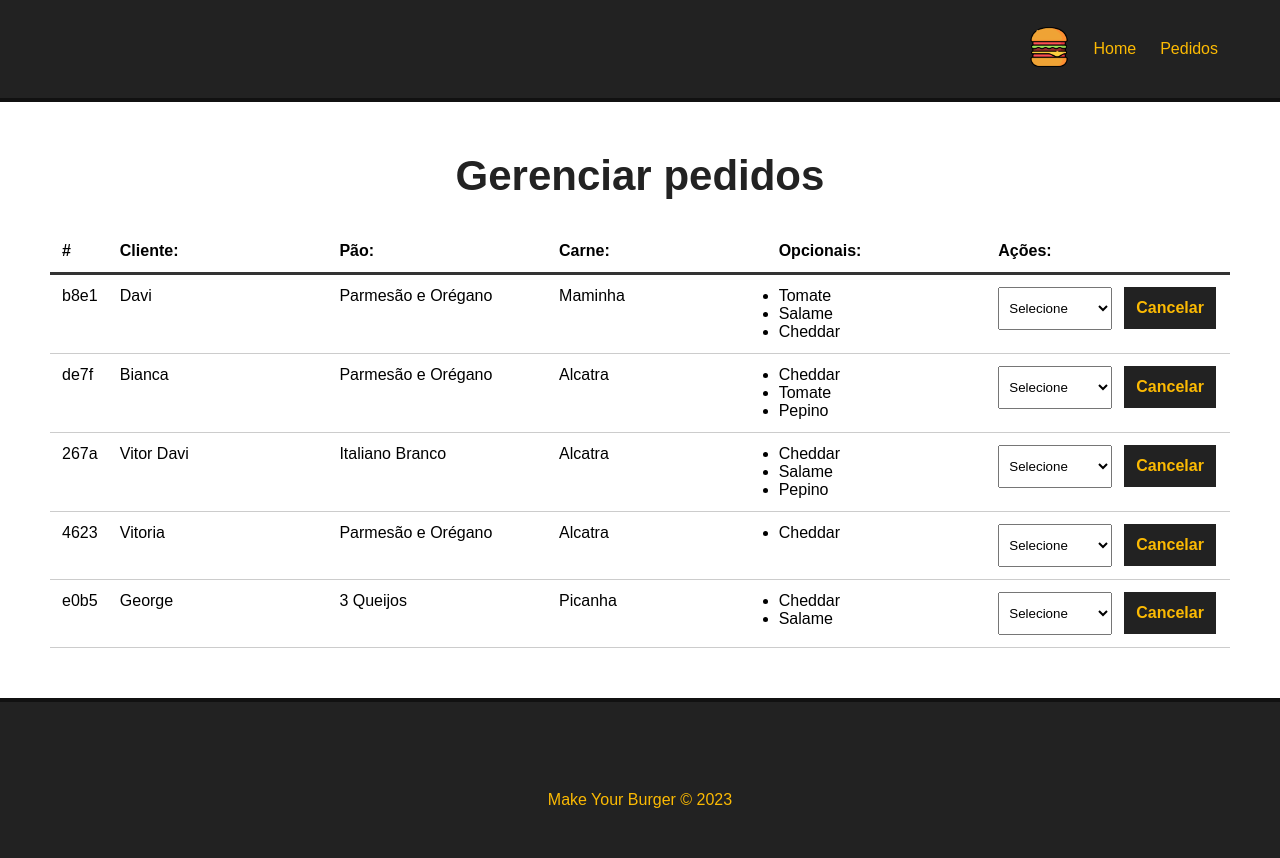
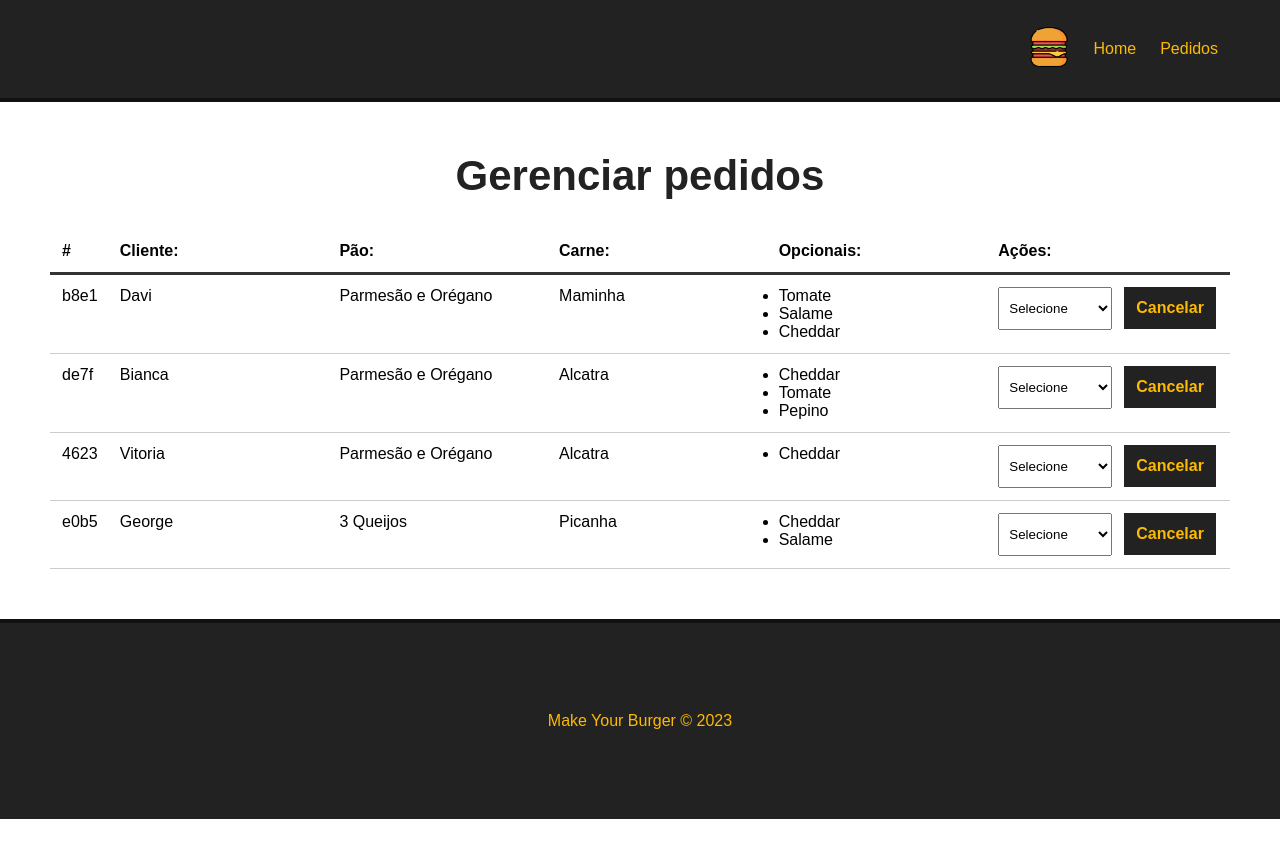
Before and after one commit to vitordavips/Make_Your_Burger, a Vue app: page /pedidos in a window 1280 px wide. Shown: the top 858 px of the page. After the commit the page ends 819 px from the top, so only its background shows below. Built offline with nearby package versions, Linux system fonts and the light colour scheme; data requests are answered from the project's data file.

Commit message:
criando o DELETE

```diff
--- a/db/db.json
+++ b/db/db.json
@@ -103,18 +103,6 @@
       "status": "Solitado"
     },
     {
-      "id": "267a",
-      "nome": "Vitor Davi",
-      "carne": "Alcatra",
-      "pao": "Italiano Branco",
-      "opcionais": [
-        "Cheddar",
-        "Salame",
-        "Pepino"
-      ],
-      "status": "Solitado"
-    },
-    {
       "id": "4623",
       "nome": "Vitoria",
       "carne": "Alcatra",
--- a/src/components/Dashboard.vue
+++ b/src/components/Dashboard.vue
@@ -32,7 +32,7 @@
                         {{ s.tipo }}
                     </option>
                 </select>
-                <button class="delete-btn">Cancelar</button>
+                <button class="delete-btn" @click="deleteBurger(burger.id)">Cancelar</button>
             </div>
         </div>
     </div>
@@ -69,6 +69,17 @@
             this.status = data;
 
 
+        },
+        async deleteBurger(id){
+            const req = await fetch(`http://localhost:3000/burgers/${id}`, {
+                method: 'DELETE'
+            });
+
+            const res = await req.json();
+
+            //msg
+
+            this.getPedidos();
         }
     },
     mounted(){
```
